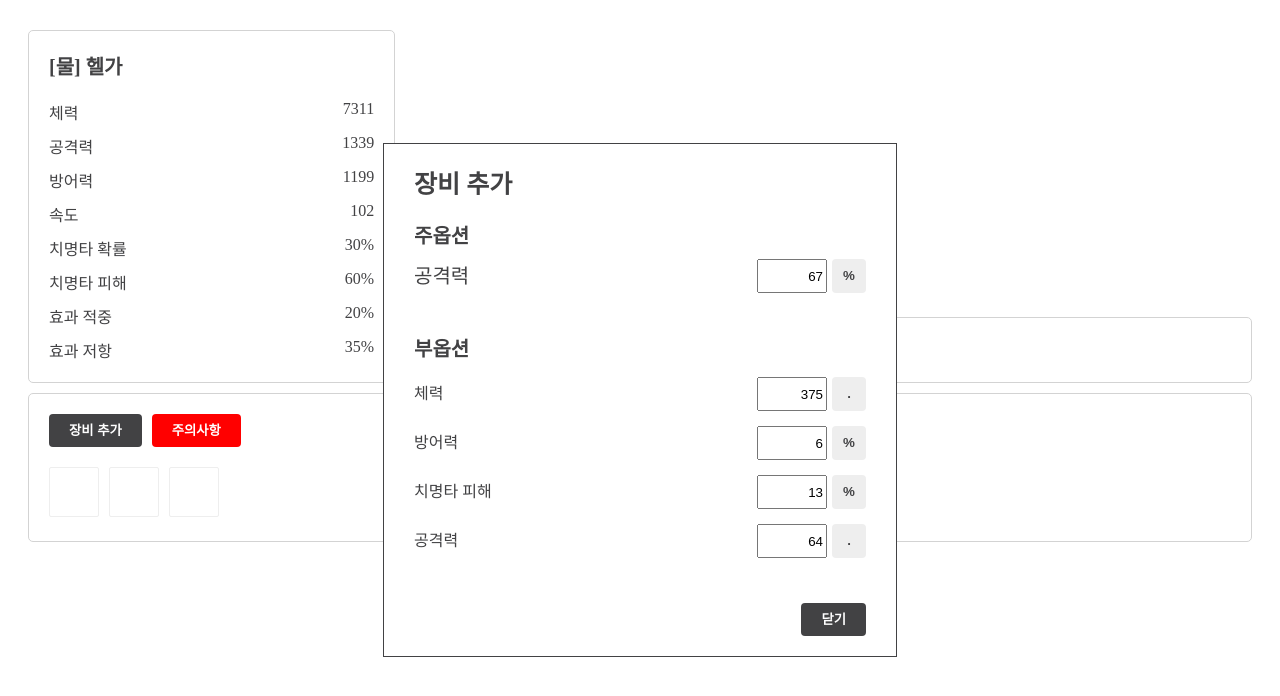
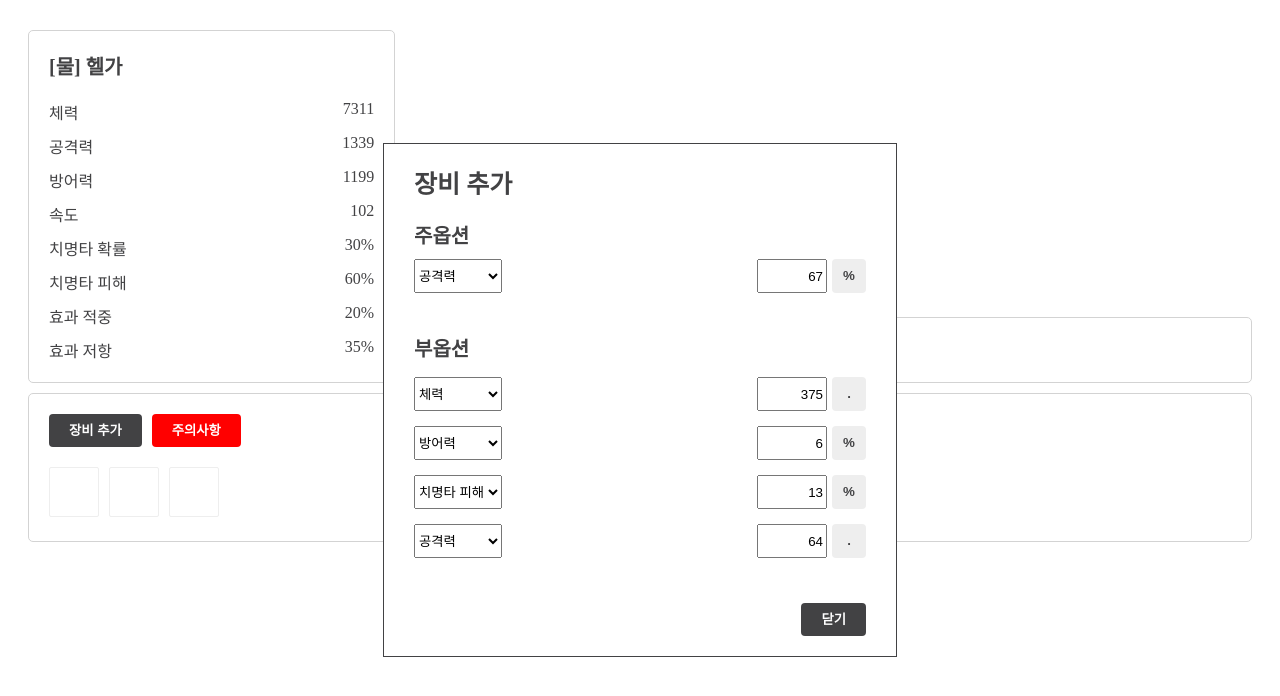
Before and after one commit to lee10104/LOH-equipment-vue, a Vue app: page / in a window 1280 px wide. Both pictures are taken after a click on the button "장비 추가". Shown: the top 696 px of the page. Built offline with nearby package versions, Linux system fonts and the light colour scheme; a web font is replaced by a local one.

Commit message:
스탯 값 수정하면 EquipmentFormDialog의 실제 데이터 업데이트

```diff
--- a/src/components/EquipmentFormDialog.vue
+++ b/src/components/EquipmentFormDialog.vue
@@ -4,16 +4,16 @@
     <template #content>
       <div class="AppEquipmentDialog__option-title">{{ $t('equipment.main_option') }}</div>
       <div class="AppEquipmentDialog__main-option">
-        <EquipmentStat :stat="mainOption" />
+        <EquipmentStat :stat="mainOption" :index="0" @input="updateOption" />
       </div>
       <div class="AppEquipmentDialog__sub-options">
         <div class="AppEquipmentDialog__option-title">{{ $t('equipment.sub_option') }}</div>
         <div
           class="AppEquipmentDialog__sub-option"
-          v-for="subOption in subOptions"
+          v-for="(subOption, index) in subOptions"
           v-bind:key="subOption.id"
         >
-          <EquipmentStat :stat="subOption" />
+          <EquipmentStat :stat="subOption" :index="index + 1" @input="updateOption" />
         </div>
       </div>
     </template>
@@ -38,6 +38,14 @@ export default {
         { id: 'critical_hit_damage', value: 13, type: 'percentage' },
         { id: 'attack', value: 64 }
       ]
+    };
+  },
+  methods: {
+    updateOption(index, newOption) {
+      if (index === 0)
+        this.mainOption = { ...this.mainOption, ...newOption };
+      else
+        this.subOptions[index - 1] = { ...this.subOptions[index - 1], ...newOption };
     }
   }
 };
--- a/src/components/EquipmentStat.vue
+++ b/src/components/EquipmentStat.vue
@@ -1,9 +1,15 @@
 <template>
   <div class="EquipmentStat">
-    {{ $t(`stats.${stat.id}`) }}
+    <select name="id" v-model="selected" @input="update('id', $event.target.value)">
+      <option v-for="statId in statIdList" v-bind:key="statId" :value="statId">
+        {{ $t(`stats.${statId}`) }}
+      </option>
+    </select>
+
     <div class="EquipmentStat__value">
-      <input type="text" class="EquipmentStat__input" :value="stat.value">
+      <input type="text" class="EquipmentStat__input" :value="stat.value" @input="update('value', $event.target.value)">
       <AppButton
+        @click="updateType"
         class="EquipmentStat__button"
         :label="isPercentage ? '%' : '.'"
         color="light-grey"
@@ -14,14 +20,40 @@
 </template>
 
 <script>
+import { statIdList } from '@/stats';
+
 export default {
   name: 'EquipmentStat',
   props: {
+    index: { type: Number, required: true },
     stat: { type: Object, required: true }
   },
+  data() {
+    return {
+      selected: this.stat.id,
+      type: this.stat.type,
+    };
+  },
   computed: {
+    statIdList: () => statIdList,
     isPercentage() {
-      return this.stat.type === 'percentage';
+      return this.type === 'percentage';
+    }
+  },
+  methods: {
+    updateType() {
+      let newType = '';
+      if (this.isPercentage) newType = 'number';
+      else newType = 'percentage';
+
+      this.type = newType;
+      this.$emit('input', this.index, { ...this.stat, type: newType });
+    },
+    update(key, value) {
+      const newStat = { ...this.stat };
+      newStat[key] = value;
+
+      this.$emit('input', this.index, newStat);
     }
   }
 };
--- a/src/stats.js
+++ b/src/stats.js
@@ -1,4 +1,4 @@
-export const statIdList = ['health', 'attack', 'defense', 'speed', 'critical_hit_ratio', 'critical_hit_damage', 'debuff_rate', 'resistance'];
+export const statIdList = ['health', 'attack', 'defense', 'speed', 'critical_hit_rate', 'critical_hit_damage', 'debuff_rate', 'resistance'];
 
 export function getBaseType(id) {
   if (['health', 'attack', 'defense', 'speed'].includes(id))
```
